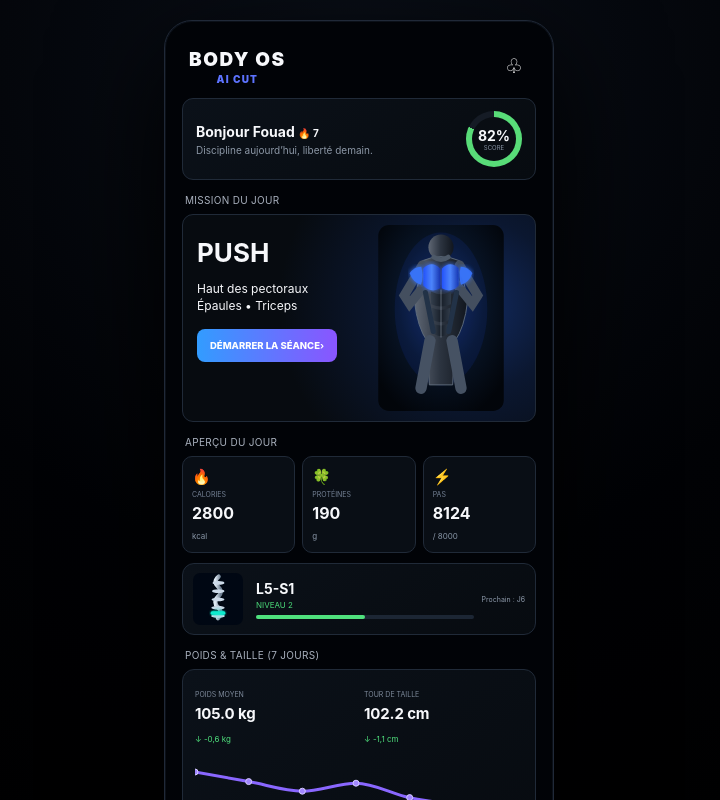
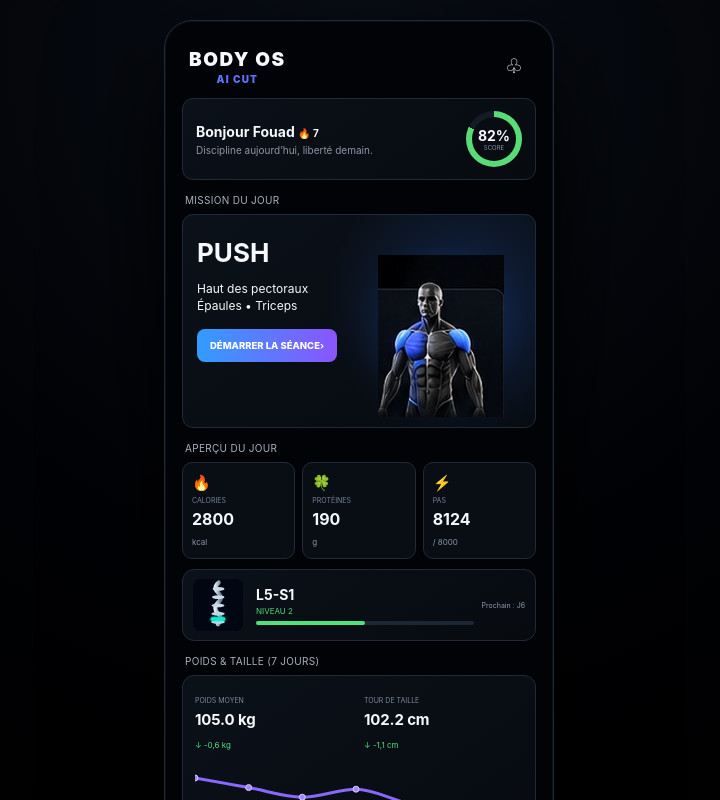
Before and after one commit to fouadnana/body-os, a React (Vite) app: page / in a window 1280 px wide. Shown: the top 800 px of the page, without its empty margins (281-1001 px from the left). Built offline with nearby package versions, Linux system fonts and the light colour scheme.

Commit message:
feat: BODY OS V6.3 TODAY final visual

```diff
--- a/src/App.tsx
+++ b/src/App.tsx
@@ -2,7 +2,7 @@ import { useMemo, useRef, useState } from 'react'
 import { Line, LineChart, ResponsiveContainer, Tooltip, XAxis, YAxis } from 'recharts'
 import { sessions } from './data/program'
 import { store, type SetLog, type CoachCheckin } from './lib/storage'
-const todayAnatomy = '/body-os/today-anatomy.svg'
+const todayAnatomy = '/body-os/today-anatomy-premium.png'
 const l5Spine = '/body-os/l5-spine.svg'
 
 type Tab = 'today'|'workout'|'nutrition'|'progress'|'coach'
--- a/src/styles.css
+++ b/src/styles.css
@@ -111,3 +111,48 @@ html,body,#root,.desktopStage,.phoneApp{
 .todayScreen .l5Card img{
   object-fit:contain;
 }
+
+/* V6.3 — TODAY final visual lock */
+.todayScreen .missionCard{
+  height:214px;
+  background:
+    radial-gradient(circle at 80% 42%,rgba(28,62,132,.46),rgba(7,11,16,0) 45%),
+    linear-gradient(145deg,#0b1119,#070b10);
+}
+.todayScreen .missionVisual{
+  position:relative;
+  align-self:stretch;
+  overflow:hidden;
+  display:flex;
+  align-items:flex-end;
+  justify-content:center;
+}
+.todayScreen .missionVisual::before{
+  content:"";
+  position:absolute;
+  inset:12% -4% 0;
+  background:radial-gradient(ellipse at 50% 45%,rgba(40,96,255,.22),rgba(0,0,0,0) 67%);
+  pointer-events:none;
+}
+.todayScreen .missionVisual img{
+  position:relative;
+  z-index:1;
+  width:126px;
+  height:auto;
+  max-height:198px;
+  object-fit:contain;
+  object-position:center bottom;
+  filter:none;
+  border-radius:0;
+}
+.phoneApp{
+  width:390px;
+  transform:none!important;
+  zoom:1!important;
+}
+@media(max-width:430px){
+  .phoneApp{width:100%}
+  .todayScreen .missionVisual img{
+    width:min(126px,34vw);
+  }
+}
```
Also changed, not shown: public/today-anatomy-premium.png (added), 1 other file (tests, documents, lock files or other folders).
